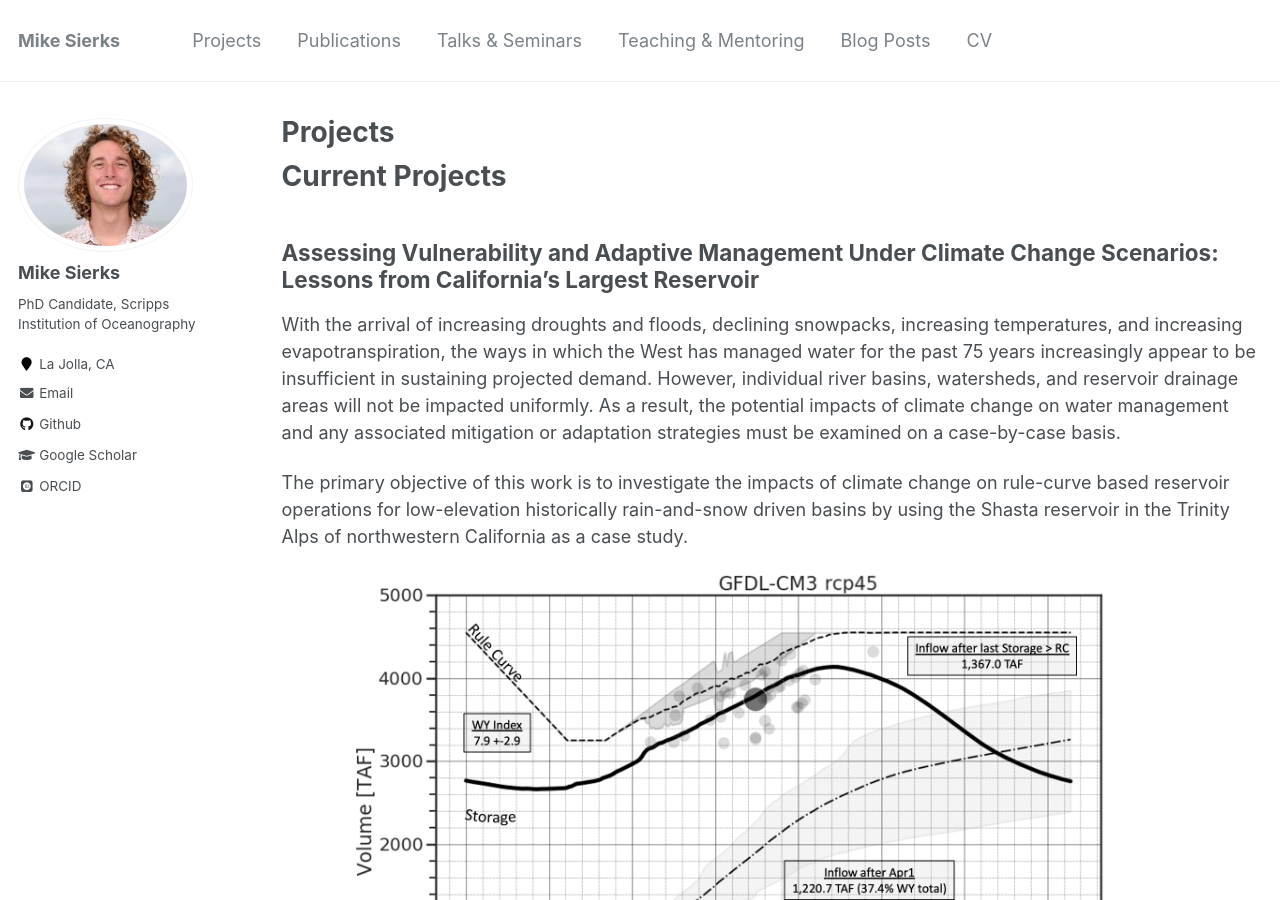
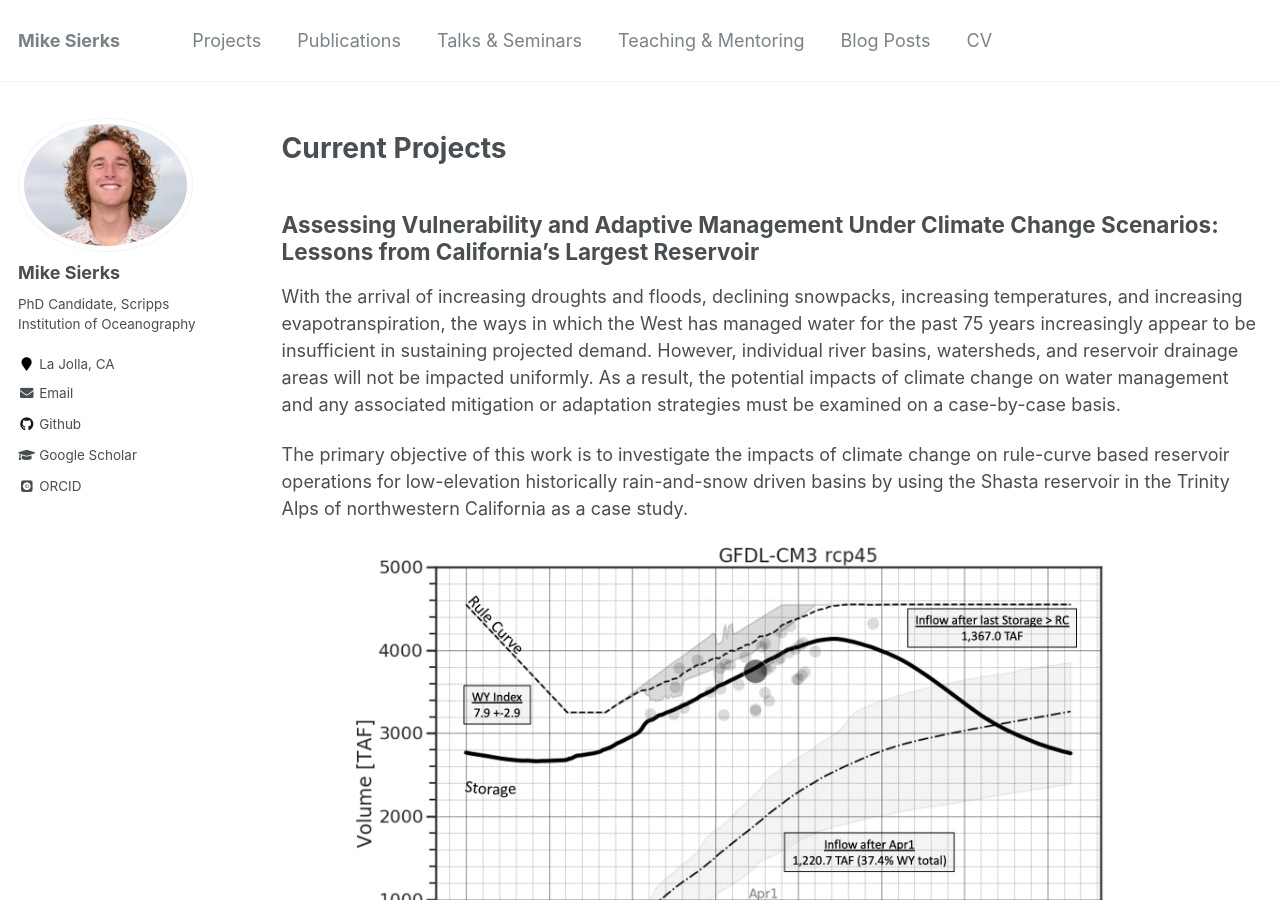
Before and after one commit to mdsierks/mdsierks.github.io, a Jekyll site: the page built from _pages/projects.md, in a window 1280 px wide and 900 px high. Built offline with Jekyll 4.4.1, drawn with Linux system fonts in a browser that asks for light colours; some web fonts are replaced; formulas are drawn with MathJax 3.

Commit message:
merge past and current projects

```diff
--- a/_pages/projects.md
+++ b/_pages/projects.md
@@ -1,6 +1,6 @@
 ---
 layout: archive
-title: "Projects"
+title: ""
 permalink: /projects/
 author_profile: true
 ---
@@ -45,6 +45,10 @@
 
 **Collaborators:** Dave Pierce, Will Chapman, Marty Ralph <br/> <a href="https://scholar.google.com/citations?user=HyQ59YkAAAAJ&hl=en"><img src="http://mdsierks.github.io/images/DP.jpg" alt="DP" width="100"/></a> <a href="https://scholar.google.com/citations?user=C1ox2CEAAAAJ&hl=en"><img src="http://mdsierks.github.io/images/william_chapman_square.jpg" alt="Me" width="100"/> <a href="https://mralph.scrippsprofiles.ucsd.edu/"><img src="http://mdsierks.github.io/images/FMR.jpg" alt="FMR" width="100"/></a>
 
+<br/>
+<br/>
+<br/>
+
 # Selected Past Projects
 
 ## Characteristics, Origins, and Impacts of Summertime Extreme Precipitation in the Lake Mead Watershed <br/>
@@ -78,7 +82,7 @@
 
 <img src="http://mdsierks.github.io/images/swcasc.jpg" alt="BC" width="900"/>
 
-**Project Lead:** Collaborative Project<br/>
-<a href="https://mdsierks.github.io/"><img src="http://mdsierks.github.io/images/NRWD.jpg" alt="Me" width="900"/></a><br/>
+**Project Lead:** Collaborative Project <br/>
+<a href="https://mdsierks.github.io/"><img src="http://mdsierks.github.io/images/NRWD.png" alt="NRWD" width="900"/></a><br/>
 
 **Collaborators:** Drew Eppehimer, Elly Fard, Lydia Jennings, John Kemper, Christina Morrisett, Josh Sturtevant, Ann Willis
```
